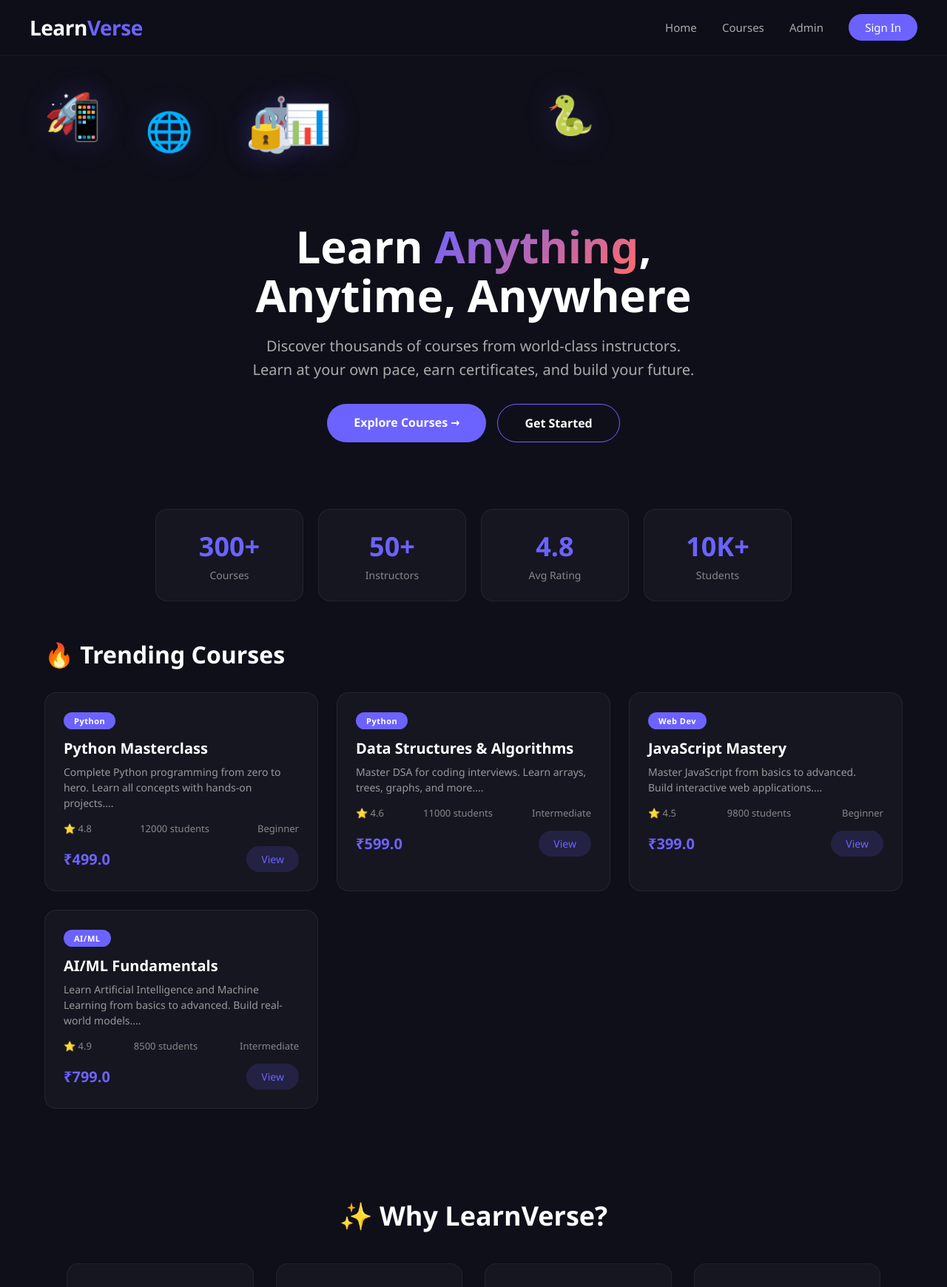
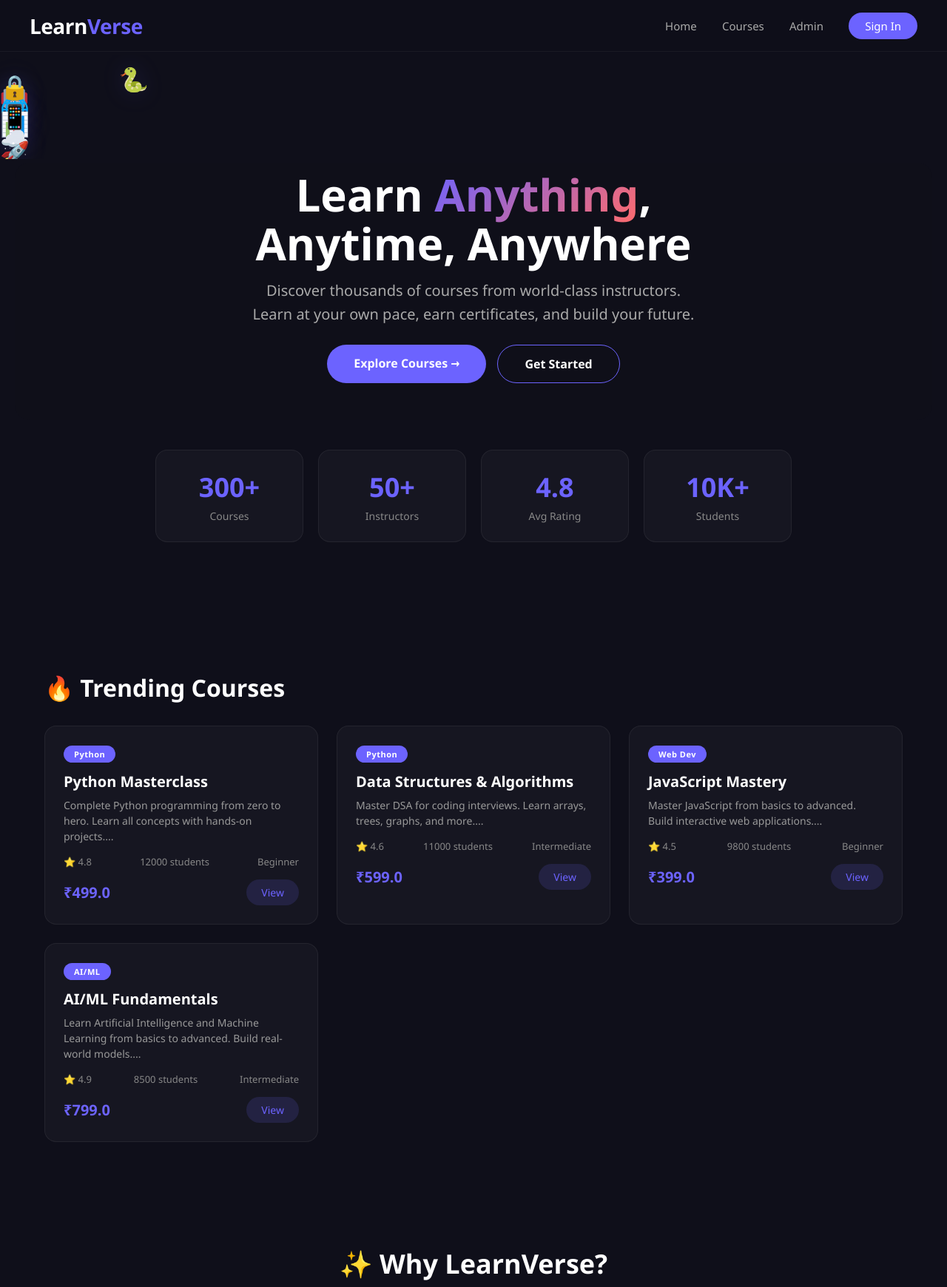
Before and after one commit to Preethivel/Capstone-Project, a Flask app: page / in a window 1280 px wide. Shown: the top 1740 px of the page at 74% size. Run offline with Flask 3, Linux system fonts and the light colour scheme; data comes from the database, SQL or seed files in the repository; both versions use the stored data as it was after the commit.

Commit message:
Capstone - Commit 2: Improvements and fixes

```diff
--- a/app.py
+++ b/app.py
@@ -1,6 +1,9 @@
 """
+================================================================================
 CAPSTONE PROJECT #80 - LearnVerse
 Online Learning Platform with AI Features
+MVP for Review 1 - 11 August 2026
+================================================================================
 """
 
 from flask import Flask, render_template, request, redirect, url_for, jsonify, session
@@ -17,7 +20,7 @@
 db.init_app(app)
 
 # ============================================================
-# HOME PAGE WITH AVATARS
+# HOME PAGE
 # ============================================================
 
 @app.route('/')
@@ -25,18 +28,16 @@
     courses = Course.query.limit(6).all()
     trending = Course.query.order_by(Course.students.desc()).limit(4).all()
 
-    # Avatar categories (walking across screen)
     avatar_categories = [
-        {'name': 'Python', 'icon': '🐍', 'color': '#4B8BBE', 'count': 45},
-        {'name': 'AI/ML', 'icon': '🤖', 'color': '#FF6B6B', 'count': 38},
-        {'name': 'Web Dev', 'icon': '🌐', 'color': '#4ECDC4', 'count': 52},
-        {'name': 'Data Science', 'icon': '📊', 'color': '#FFE66D', 'count': 30},
-        {'name': 'Cloud', 'icon': '☁️', 'color': '#45B7D1', 'count': 25},
-        {'name': 'DevOps', 'icon': '🚀', 'color': '#96CEB4', 'count': 20},
-        {'name': 'Cybersecurity', 'icon': '🔒', 'color': '#FF6B6B', 'count': 18},
-        {'name': 'Mobile Dev', 'icon': '📱', 'color': '#6C63FF', 'count': 22},
-    ]
-
+    {'name': 'Python', 'icon': '🐍', 'color': '#4B8BBE'},
+    {'name': 'AI/ML', 'icon': '🤖', 'color': '#FF6B6B'},
+    {'name': 'Web Dev', 'icon': '🌐', 'color': '#4ECDC4'},
+    {'name': 'Data Science', 'icon': '📊', 'color': '#FFE66D'},
+    {'name': 'Cloud', 'icon': '☁️', 'color': '#45B7D1'},
+    {'name': 'DevOps', 'icon': '🚀', 'color': '#96CEB4'},
+    {'name': 'Cybersecurity', 'icon': '🔒', 'color': '#FF6B6B'},
+    {'name': 'Mobile Dev', 'icon': '📱', 'color': '#6C63FF'},
+]
     return render_template('index.html',
                          courses=courses,
                          trending=trending,
@@ -61,17 +62,11 @@
         query = query.filter(Course.title.contains(search) | Course.description.contains(search))
 
     all_courses = query.all()
-
-    # Get all domains for filter dropdown
     domains = db.session.query(Course.domain).distinct().all()
     domains = [d[0] for d in domains]
-
     levels = ['Beginner', 'Intermediate', 'Advanced']
 
-    return render_template('courses.html',
-                         courses=all_courses,
-                         domains=domains,
-                         levels=levels)
+    return render_template('courses.html', courses=all_courses, domains=domains, levels=levels)
 
 # ============================================================
 # COURSE DETAIL
@@ -83,7 +78,7 @@
     return render_template('course_detail.html', course=course)
 
 # ============================================================
-# ADMIN - COURSE MANAGEMENT
+# ADMIN - COURSE MANAGEMENT (CRUD)
 # ============================================================
 
 @app.route('/admin/courses')
@@ -129,7 +124,7 @@
     return redirect(url_for('admin_courses'))
 
 # ============================================================
-# RUN
+# RUN THE APP
 # ============================================================
 
 if __name__ == '__main__':
--- a/static/style.css
+++ b/static/style.css
@@ -37,7 +37,7 @@
 
 /* ===== HEADER ===== */
 header {
-    padding: 18px 40px;
+    padding: 15px 40px;
     display: flex;
     justify-content: space-between;
     align-items: center;
@@ -46,10 +46,11 @@
     left: 0;
     right: 0;
     z-index: 100;
-    background: rgba(15, 15, 26, 0.85);
+    background: rgba(15, 15, 26, 0.92);
     backdrop-filter: blur(20px);
     -webkit-backdrop-filter: blur(20px);
     border-bottom: 1px solid rgba(255, 255, 255, 0.05);
+    height: 70px;
 }
 
 .logo {
@@ -100,43 +101,43 @@
     display: none !important;
 }
 
-/* ===== AVATAR CONTAINER - FIXED ===== */
+/* ===== AVATAR CONTAINER - CLEAN START ===== */
 .avatar-container {
     position: relative;
     width: 100%;
-    height: 180px;
-    overflow: visible;
-    margin: 90px 0 10px 0;
+    height: 140px;
+    overflow: hidden;
+    margin: 75px 0 5px 0;
+    z-index: 1;
 }
 
 .avatar {
     position: absolute;
-    font-size: 52px;
-    animation: walk 15s linear infinite;
+    font-size: 32px;
+    animation: walk 40s linear infinite;
     cursor: pointer;
     transition: transform 0.3s;
-    filter: drop-shadow(0 0 20px rgba(108, 99, 255, 0.2));
+    filter: drop-shadow(0 0 15px rgba(108, 99, 255, 0.15));
 }
 .avatar:hover {
-    transform: scale(1.4);
+    transform: scale(1.5);
+    z-index: 10;
 }
 .avatar-label {
     position: absolute;
-    bottom: -28px;
+    bottom: -20px;
     left: 50%;
     transform: translateX(-50%);
-    font-size: 11px;
-    background: rgba(0, 0, 0, 0.9);
-    padding: 4px 12px;
-    border-radius: 12px;
+    font-size: 8px;
+    background: rgba(0, 0, 0, 0.85);
+    padding: 2px 8px;
+    border-radius: 8px;
     white-space: nowrap;
     opacity: 0;
     transition: 0.3s;
     color: #fff;
     pointer-events: none;
-    font-weight: 600;
-    letter-spacing: 0.5px;
-    border: 1px solid rgba(255, 255, 255, 0.1);
+    font-weight: 500;
 }
 .avatar:hover .avatar-label {
     opacity: 1;
@@ -144,69 +145,34 @@
 
 @keyframes walk {
     0% {
-        left: -80px;
-        top: 20px;
-    }
-    25% {
-        top: 60px;
-    }
-    50% {
-        top: 20px;
-    }
-    75% {
-        top: 60px;
+        left: -60px;
     }
     100% {
-        left: 110%;
-        top: 20px;
+        left: 105%;
     }
 }
 
-/* Different speeds */
-.avatar:nth-child(1) {
-    animation-duration: 12s;
-    animation-delay: 0s;
-}
-.avatar:nth-child(2) {
-    animation-duration: 16s;
-    animation-delay: 2s;
-    top: 30px !important;
-}
-.avatar:nth-child(3) {
-    animation-duration: 14s;
-    animation-delay: 4s;
-    top: 50px !important;
-}
-.avatar:nth-child(4) {
-    animation-duration: 18s;
-    animation-delay: 1s;
-    top: 40px !important;
-}
-.avatar:nth-child(5) {
-    animation-duration: 13s;
-    animation-delay: 3s;
-    top: 60px !important;
-}
-.avatar:nth-child(6) {
-    animation-duration: 17s;
-    animation-delay: 5s;
-    top: 25px !important;
-}
-.avatar:nth-child(7) {
-    animation-duration: 15s;
-    animation-delay: 2.5s;
-    top: 45px !important;
-}
-.avatar:nth-child(8) {
-    animation-duration: 19s;
-    animation-delay: 4.5s;
-    top: 35px !important;
-}
+/* 8 avatars - DIFFERENT STARTING POSITIONS (no bunching) */
+.avatar:nth-child(1) { animation-duration: 42s; animation-delay: 0s; top: 10px; }
+.avatar:nth-child(2) { animation-duration: 38s; animation-delay: 5s; top: 30px; }
+.avatar:nth-child(3) { animation-duration: 45s; animation-delay: 10s; top: 50px; }
+.avatar:nth-child(4) { animation-duration: 40s; animation-delay: 15s; top: 70px; }
+.avatar:nth-child(5) { animation-duration: 36s; animation-delay: 20s; top: 90px; }
+.avatar:nth-child(6) { animation-duration: 44s; animation-delay: 25s; top: 110px; }
+.avatar:nth-child(7) { animation-duration: 39s; animation-delay: 30s; top: 20px; }
+.avatar:nth-child(8) { animation-duration: 43s; animation-delay: 35s; top: 60px; }
 
-/* ===== HERO ===== */
+/* ===== HERO - BELOW AVATARS ===== */
 .hero {
     text-align: center;
-    padding: 20px 20px 50px;
+    padding: 10px 20px 50px;
+    margin-top: 0;
+    position: relative;
+    z-index: 2;
+    background: rgba(15, 15, 26, 0.6);
+    border-radius: 20px;
+    margin-left: 20px;
+    margin-right: 20px;
 }
 
 .hero h1 {
@@ -225,7 +191,7 @@
     color: #aaa;
     font-size: 20px;
     max-width: 600px;
-    margin: 20px auto;
+    margin: 15px auto;
     line-height: 1.6;
 }
 
@@ -233,10 +199,9 @@
     display: flex;
     gap: 15px;
     justify-content: center;
-    margin-top: 30px;
+    margin-top: 25px;
     flex-wrap: wrap;
 }
-
 /* ===== BUTTONS ===== */
 .btn-primary {
     display: inline-block;
@@ -309,6 +274,20 @@
     opacity: 0.8;
 }
 
+/* ===== CONTAINER ===== */
+.container {
+    max-width: 1200px;
+    margin: 0 auto;
+    padding: 85px 20px 20px;
+}
+
+/* ===== SECTION TITLE ===== */
+.section-title {
+    font-size: 32px;
+    margin: 50px 0 30px;
+    font-weight: 700;
+}
+
 /* ===== STATS ===== */
 .stats {
     display: grid;
@@ -341,20 +320,6 @@
     color: #888;
     font-size: 14px;
     margin-top: 5px;
-}
-
-/* ===== CONTAINER ===== */
-.container {
-    max-width: 1200px;
-    margin: 0 auto;
-    padding: 0 20px;
-}
-
-/* ===== SECTION TITLE ===== */
-.section-title {
-    font-size: 32px;
-    margin: 50px 0 30px;
-    font-weight: 700;
 }
 
 /* ===== COURSES GRID ===== */
--- a/templates/admin_courses.html
+++ b/templates/admin_courses.html
@@ -26,6 +26,7 @@
             <a href="/" class="btn-secondary">← Back to Home</a>
         </div>
 
+        {% if courses %}
         <div class="admin-table">
             <table>
                 <thead>
@@ -57,6 +58,11 @@
                 </tbody>
             </table>
         </div>
+        {% else %}
+        <p style="color:#888; padding:40px; text-align:center;">
+            No courses yet. <a href="/admin/course/add" style="color:#6C63FF;">Add your first course</a>
+        </p>
+        {% endif %}
     </div>
 
     <footer>
--- a/templates/courses.html
+++ b/templates/courses.html
@@ -43,7 +43,7 @@
             <a href="/courses" class="btn-secondary">Reset</a>
         </form>
 
-        <!-- COURSES -->
+        <!-- COURSES GRID -->
         <div class="courses-grid">
             {% for course in courses %}
             <div class="course-card">
@@ -61,7 +61,9 @@
                 </div>
             </div>
             {% else %}
-            <p>No courses found. Try adjusting your filters.</p>
+            <p style="grid-column: 1/-1; text-align:center; color:#888; padding:40px;">
+                No courses found. <a href="/admin/course/add" style="color:#6C63FF;">Add one here</a>
+            </p>
             {% endfor %}
         </div>
     </div>
```
Also changed, not shown: other parts of static/style.css (+44 -4 lines), templates/index.html (+3 -4 lines), instance/learnverse.db.
